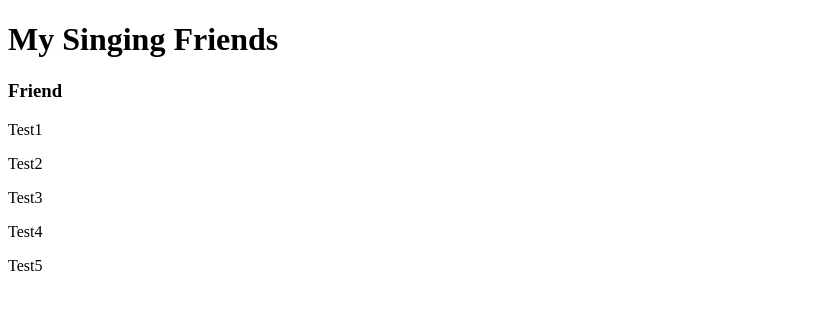
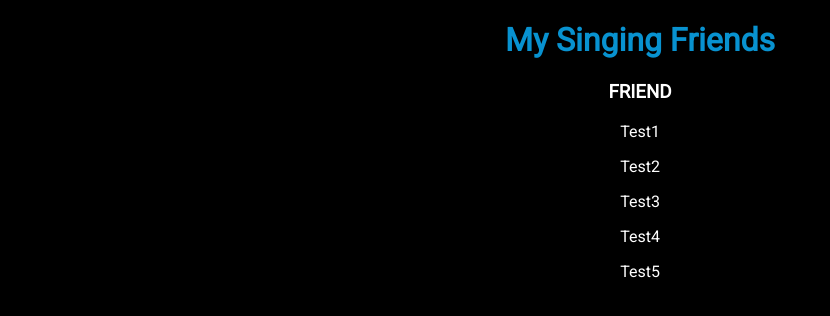
Before and after one commit to NSquale21/99-lines-part-1, a plain HTML site: page index.html in a window 1280 px wide. Shown: the whole page, without its empty margins (0-830 px from the left). Drawn offline with Linux system fonts and the light colour scheme.

Commit message:
Add styling

```diff
--- a/index.html
+++ b/index.html
@@ -6,6 +6,7 @@
   <meta http-equiv="X-UA-Compatible" content="ie=edge">
 	<title>99 Lines of Code</title>
 	<link rel="stylesheet" href="styles.css">
+	<link href="https://fonts.googleapis.com/css?family=Roboto&display=swap" rel="stylesheet">
 </head>
 <body>
 	<h1>My Singing Friends</h1>
--- a/styles.css
+++ b/styles.css
@@ -0,0 +1,18 @@
+body {
+	background-color: black;
+	color: white;
+	font-family: 'Roboto', sans-serif;
+}
+
+div.friend > h3, p {
+	text-align: center;
+}
+
+h1 {
+	text-align: center;
+	color: #0892D0;
+}
+
+h3 {
+	text-transform: uppercase;
+}
```
